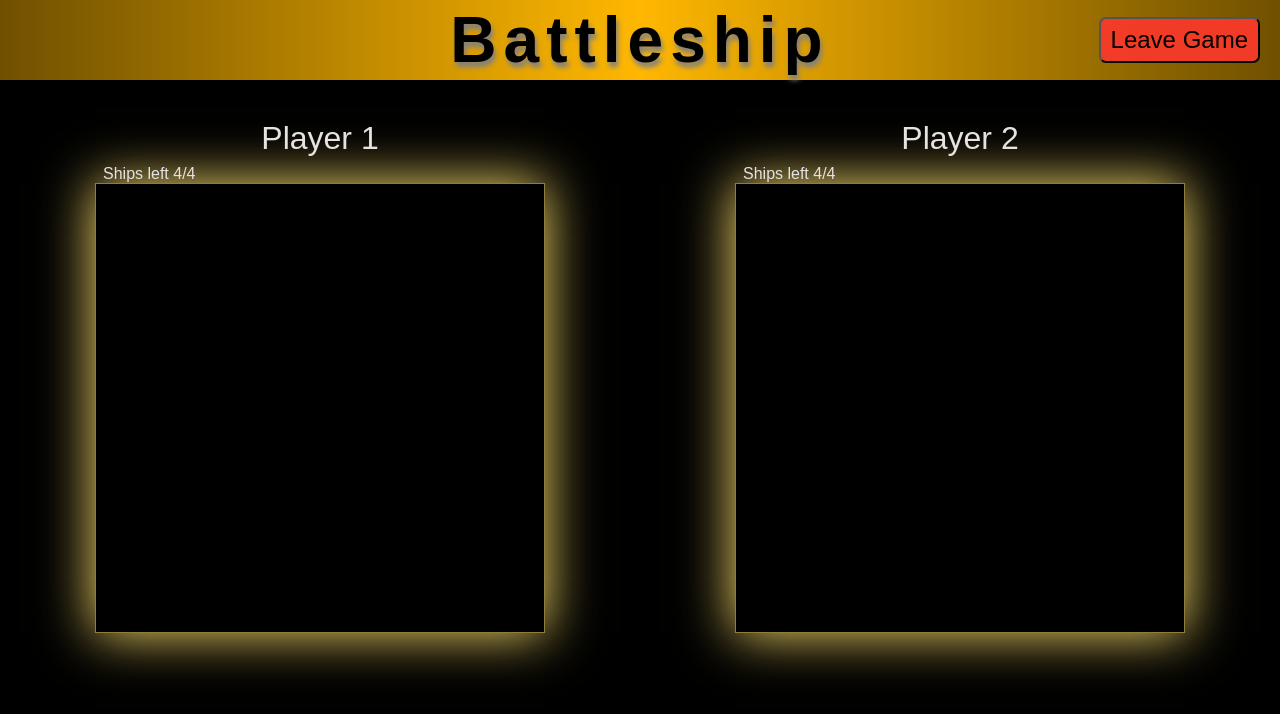
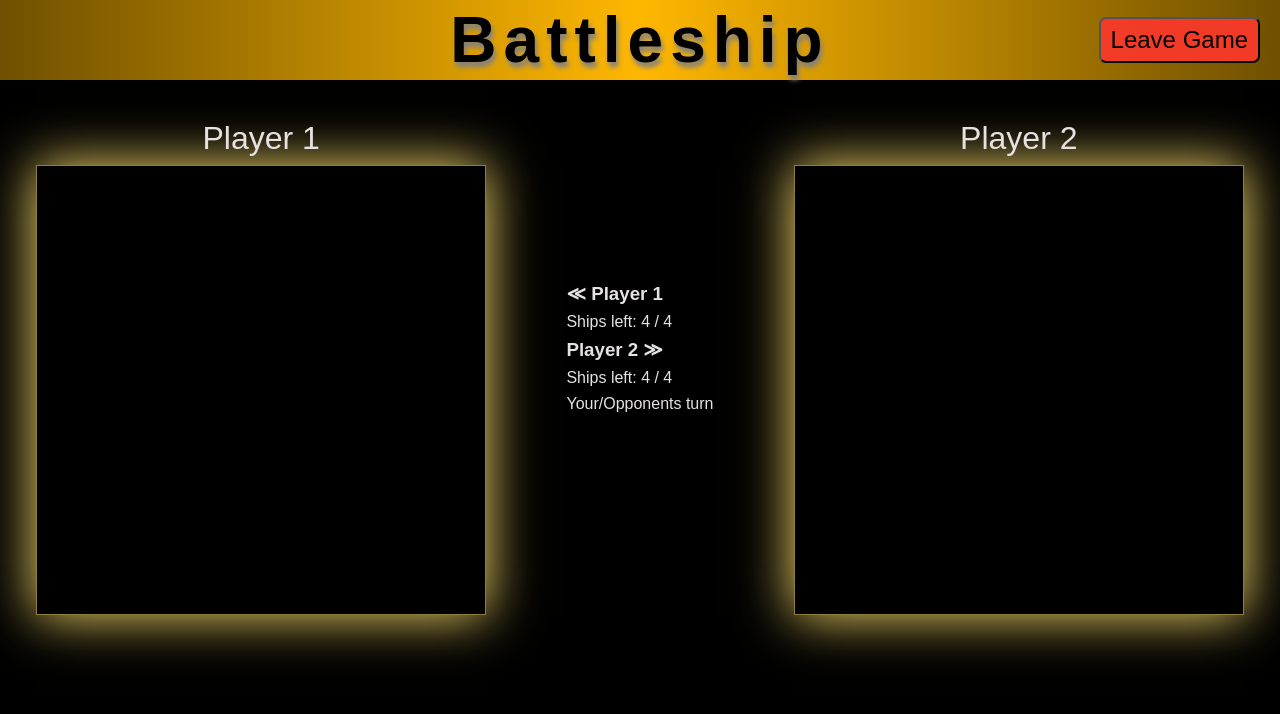
Before and after one commit to 50773sa/battleship-client, a React (Create React App) app: page /game in a window 1280 px wide. Shown: the top 714 px of the page. Built offline with nearby package versions, Linux system fonts and the light colour scheme; a web font is replaced by a local one.

Commit message:
created boxes for number of ships, and added a div for turns

```diff
--- a/src/pages/GameAreaPage.jsx
+++ b/src/pages/GameAreaPage.jsx
@@ -18,13 +18,30 @@ function GameAreaPage() {
 			<section className='gameAreaWrapper'>
 				<div className="gameArea">
 					<p>Player 1</p>
-					<span>Ships left 4/4</span>
 					<div className="box"></div>
 				</div>
 
+				<div className="shipsLeftWrap">
+					<div className="shipsLeftPlayer1">
+						<h3>≪ Player 1</h3>
+						<p>Ships left: 4 / 4</p>
+					</div>
+
+					<div className="shipsLeftPlayer2">
+						<h3>Player 2 ≫</h3>
+						<p>Ships left: 4 / 4</p>
+					</div>
+
+					<div className="whosTurn">
+						<p>Your/Opponents turn</p>
+					</div>
+
+
+				</div>
+
+
 				<div className="gameArea">
 					<p>Player 2</p>
-					<span>Ships left 4/4</span>
 					<div className="box"></div>
 				</div>
 			</section>
```
